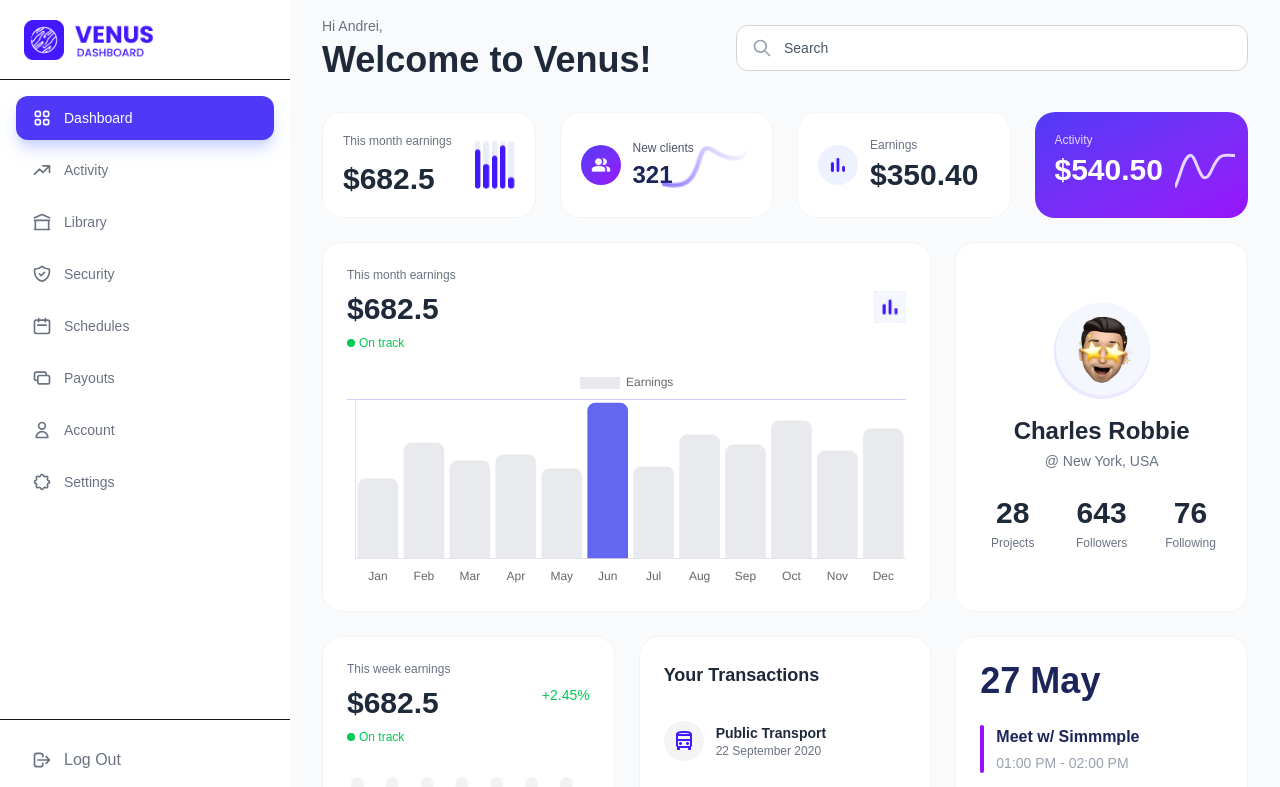
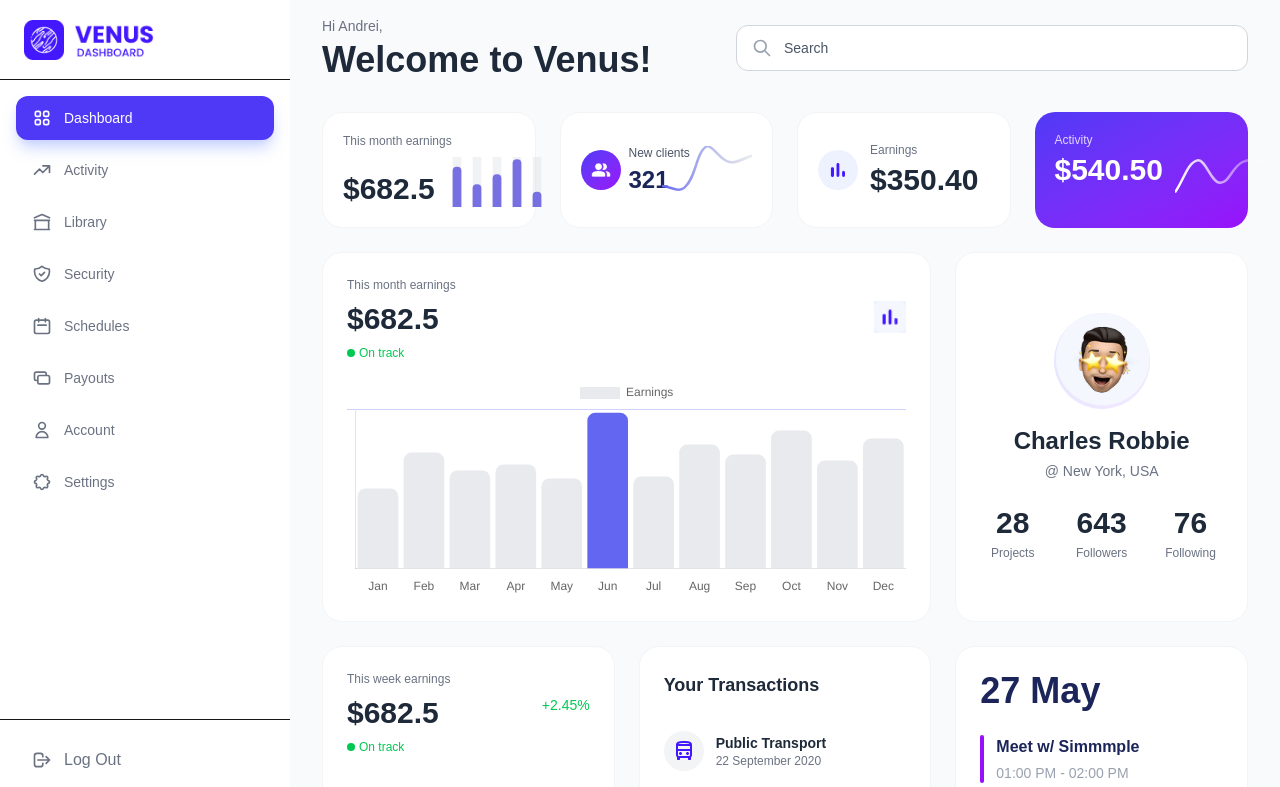
Before and after one commit to Codegoddexx/einvoicing-admin-dashboard, a Next.js app: page /dashboard in a window 1280 px wide. Shown: the top 787 px of the page. Built offline with nearby package versions, Linux system fonts and the light colour scheme.

Commit message:
Completed all charts for row one

```diff
--- a/src/app/(dashboard)/dashboard/page.jsx
+++ b/src/app/(dashboard)/dashboard/page.jsx
@@ -87,6 +87,71 @@ const weeklyEarningsOptions = {
         max: 500,
         display: false,
         grid: { display: false },
+      },
+    },
+  };
+
+  const miniChartData = {
+    labels: ['', '', '', '', ''],
+    datasets: [
+      {
+        stack: 'combined',
+        data: [120, 120, 120, 120, 120],
+        backgroundColor: 'rgba(209, 213, 219, 0.3)',
+        borderRadius: {
+          topLeft: 8,
+          topRight: 8,
+          bottomLeft: 0,
+        bottomRight: 0,
+        },
+        barThickness: 8,
+        maxBarThickness: 8,
+
+      },
+      {
+        stack: 'combined',
+        data: [80, 45, 65, 95, 30],
+        backgroundColor: 'rgba(79, 70, 229, 1)',
+        borderRadius: {
+          topLeft: 8,
+          topRight: 8,
+        },
+        barThickness: 8,
+        maxBarThickness: 8,
+
+      },
+    ],
+  };
+
+
+
+  const miniChartOptions = {
+    responsive: true,
+    maintainAspectRatio: false,
+    plugins: {
+      legend: { display: false },
+      tooltip: {
+        enabled: true,
+        filter: (tooltipItem) => tooltipItem.datasetIndex === 1,
+        callbacks: {
+          label: (context) => '$' + context.parsed.y,
+        },
+      },
+    },
+    scales: {
+      x: {
+        stacked: false,
+        display: false,
+        grid: { display: false },
+        border: { display: false },
+      },
+      y: {
+        stacked: false,
+        min: 0,
+        max: 100,   // must match grey value
+        display: false,
+        grid: { display: false },
+        border: { display: false },
       },
     },
   };
@@ -184,43 +249,24 @@ const weeklyEarningsOptions = {
         {/* ROW 1: Top Stats - 4 Cards */}
         <div className="grid gap-4 md:gap-6 mb-6 grid-cols-1 sm:grid-cols-2 lg:grid-cols-3 xl:grid-cols-4">
           {/* Card 1 - This month earnings with mini bar chart */}
+          {/* Card 1 - This month earnings with mini bar chart */}
           <div className="bg-white rounded-[20px] p-5 border border-gray-100 flex flex-col h-auto min-h-fit">
-
             <p className="text-xs text-gray-500 mb-2">This month earnings</p>
-            <div className="flex justify-between items-end mt-auto">
-              <h2 className="text-2xl lg:text-3xl font-bold text-gray-800">$682.5</h2>
-              <div className="flex items-end space-x-0.5 h-10 pb-2">
-                <img
-                  src="/avatars/Barthree.png"
-                  alt="Bar"
-                  className="h-[48.33px] w-[10.57]"
-                />
-                <img
-                  src="/avatars/Barfour.png"
-                  alt="Bar"
-                  className="h-[48.33px] w-[10.57]"
-                />
-                <img
-                  src="/avatars/Barfive.png"
-                  alt="Bar"
-                  className="h-[48.33px] w-[10.57]"
-                />
-                <img
-                  src="/avatars/Barsix.png"
-                  alt="Bar"
-                  className="h-[48.33px] w-[10.57]"
-                />
-                <img
-                  src="/avatars/Barseven.png"
-                  alt="Bar"
-                  className="h-[48.33px] w-[10.57]"
+            <div className="flex justify-between items-end gap-4 mt-auto">
+              <h2 className="text-2xl lg:text-3xl font-bold text-gray-800 flex-shrink-0">$682.5</h2>
+              {/* Chart container with fixed width */}
+              <div className="w-[100px] h-[50px] flex-shrink-0">
+                <BarChart
+                  data={miniChartData}
+                  options={miniChartOptions}
+                  height={50}
                 />
               </div>
             </div>
           </div>
 
           {/* Card 2 - New Clients */}
-          <div className="bg-white rounded-[20px] px-5 py-3 border border-gray-100 min-h-[97px] flex items-center gap-3">
+          <div className="bg-white rounded-[20px] px-5 py-3 border border-gray-100 min-h-[97px] flex items-center justify-between gap-2">
             {/* Icon Circle */}
             <div className="relative w-10 h-10 bg-gradient-to-br from-indigo-600 to-purple-600 rounded-full flex items-center justify-center flex-shrink-0">
               <img
@@ -231,7 +277,7 @@ const weeklyEarningsOptions = {
             </div>
 
             {/* Text */}
-            <div className="flex flex-col justify-center min-w-0">
+            <div className="flex flex-col justify-center min-w-0 flex-1">
               <p className="text-xs whitespace-nowrap mb-1">
                 New clients
               </p>
@@ -241,15 +287,16 @@ const weeklyEarningsOptions = {
             </div>
 
             {/* Curve */}
-            <div className="w-[90px] h-[48px] flex-shrink-0 ml-auto">
-              <img
-                src="/avatars/Curvegraph.png"
-                alt="Graph"
-                className="w-full h-full object-contain"
+            <div className="w-[90px] h-[48px] flex-shrink-0">
+              <CurveChart
+                useGradient={true}
+                gradientStart="rgba(99, 102, 241, 1)"
+                gradientEnd="rgba(209, 213, 219, 0.5)"
+                values={[12.5, 12, 25, 20, 22]}
+                variant="soft"
               />
             </div>
           </div>
-
 
           {/* Card 3 - Earnings */}
           <div className="bg-white rounded-[20px] p-5 border border-gray-100 min-h-[97px]">
@@ -277,8 +324,10 @@ const weeklyEarningsOptions = {
               </div>
               <div className="self-end sm:self-center">
                 <CurveChart
-                  color="rgba(255, 255, 255, 0.3)"
-                  values={[1, 21, 7, 20, 21,]}
+                  useGradient={true}
+                  gradientStart="rgba(255, 255, 255, 1)"
+                  gradientEnd="rgba(255, 255, 255, 0.2)"
+                  values={[1, 21, 7, 20, 21]}
                   variant="soft"
                 />
               </div>
--- a/src/components/charts/CurveChart.jsx
+++ b/src/components/charts/CurveChart.jsx
@@ -1,3 +1,4 @@
+// src/components/charts/CurveChart.jsx
 "use client";
 
 import { Line } from 'react-chartjs-2';
@@ -24,23 +25,41 @@ export default function CurveChart({
   color = 'rgba(255, 255, 255, 0.5)',
   values = [10, 20, 15, 25, 20, 30, 25],
   variant = "soft",
+  useGradient = false,
+  gradientStart = 'rgba(99, 102, 241, 1)',
+  gradientEnd = 'rgba(209, 213, 219, 0.5)',
 }) {
   const isSharp = variant === "sharp";
   const isThin = variant === "thin";
 
+  // Create gradient function
+  const createGradient = (ctx, chartArea) => {
+    if (!chartArea) return color;
+
+    const gradient = ctx.createLinearGradient(chartArea.left, 0, chartArea.right, 0);
+    gradient.addColorStop(0, gradientStart);
+    gradient.addColorStop(1, gradientEnd);
+
+    return gradient;
+  };
+
   const data = {
-    labels: ['', '', '', '', '', '', ''],
+    labels: Array(values.length).fill(''),
     datasets: [
       {
         data: values,
         fill: false,
-        backgroundColor: color,
-        borderColor: color.replace('0.3', '0.8').replace('0.5', '0.8'),
-        borderWidth: isThin ? 2 : 3,
+        borderColor: useGradient ? (context) => {
+          const chart = context.chart;
+          const { ctx, chartArea } = chart;
+          if (!chartArea) return color;
+          return createGradient(ctx, chartArea);
+        } : color,
+        borderWidth: isThin ? 1.5 : 2.5,
         tension: isSharp ? 0 : 0.4,
         pointRadius: 0,
         pointHoverRadius: 4,
-        pointHoverBackgroundColor: color.replace('0.3', '1').replace('0.5', '1'),
+        pointHoverBackgroundColor: gradientStart,
       },
     ],
   };
@@ -61,7 +80,7 @@ export default function CurveChart({
         cornerRadius: 6,
         displayColors: false,
         callbacks: {
-          label: (context) => '$' + context.parsed.y,
+          label: (context) => context.parsed.y.toString(),
         },
       },
     },
```
Lines whose indentation alone changed are shown as unchanged.
